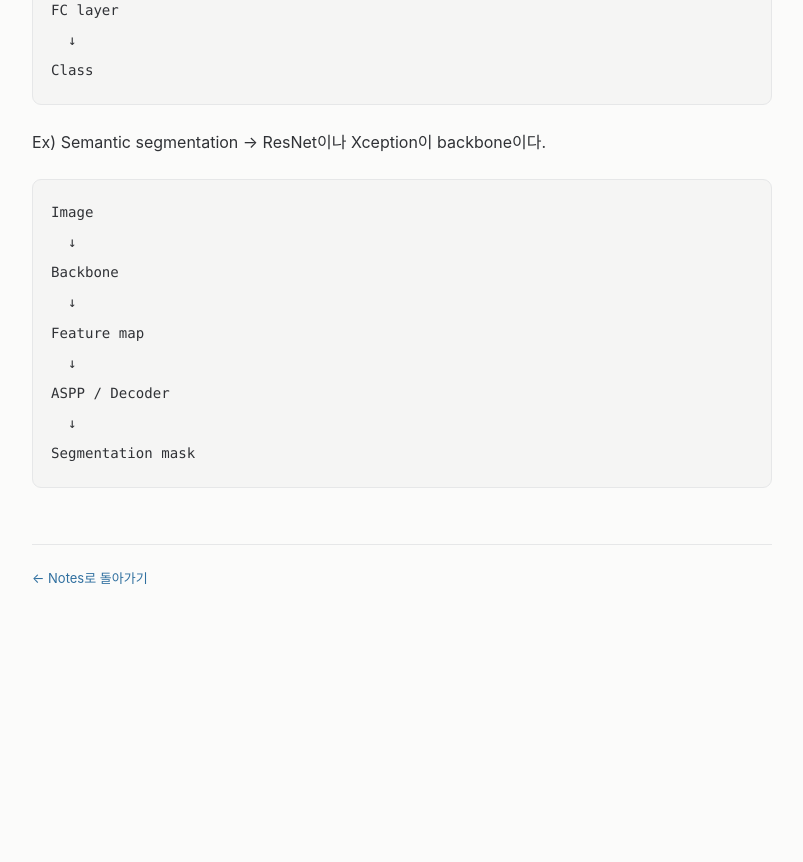
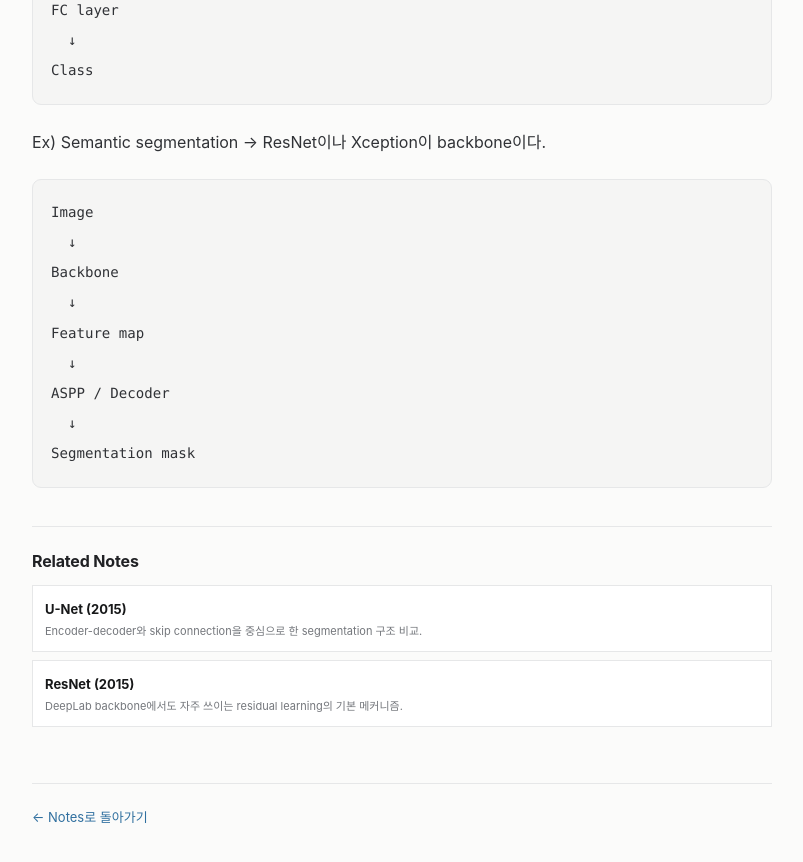
Before and after one commit to nayana224/nayana224.github.io, a Jekyll site: the page built from _notes/deeplabv3plus-2018.md, in a window 1280 px wide and 900 px high, scrolled down 11165 px. Shown: the top 862 px of the window, without its empty margins (238-1041 px from the left). Built offline with Jekyll 4.4.1, drawn with Linux system fonts in a browser that asks for light colours; before the commit the page ends 11826 px from its top, so only the background shows below that.

Commit message:
notes: add related note links

````diff
--- a/_notes/deeplabv3plus-2018.md
+++ b/_notes/deeplabv3plus-2018.md
@@ -369,3 +369,11 @@
   ↓
 Segmentation mask
 ```
+
+<section class="related-notes" aria-labelledby="related-notes-title">
+  <h2 id="related-notes-title">Related Notes</h2>
+  <div class="related-notes-list">
+    <a class="related-note-link" href="/notes/unet-2015/"><strong>U-Net (2015)</strong><span>Encoder-decoder와 skip connection을 중심으로 한 segmentation 구조 비교.</span></a>
+    <a class="related-note-link" href="/notes/resnet-2015/"><strong>ResNet (2015)</strong><span>DeepLab backbone에서도 자주 쓰이는 residual learning의 기본 메커니즘.</span></a>
+  </div>
+</section>
````
